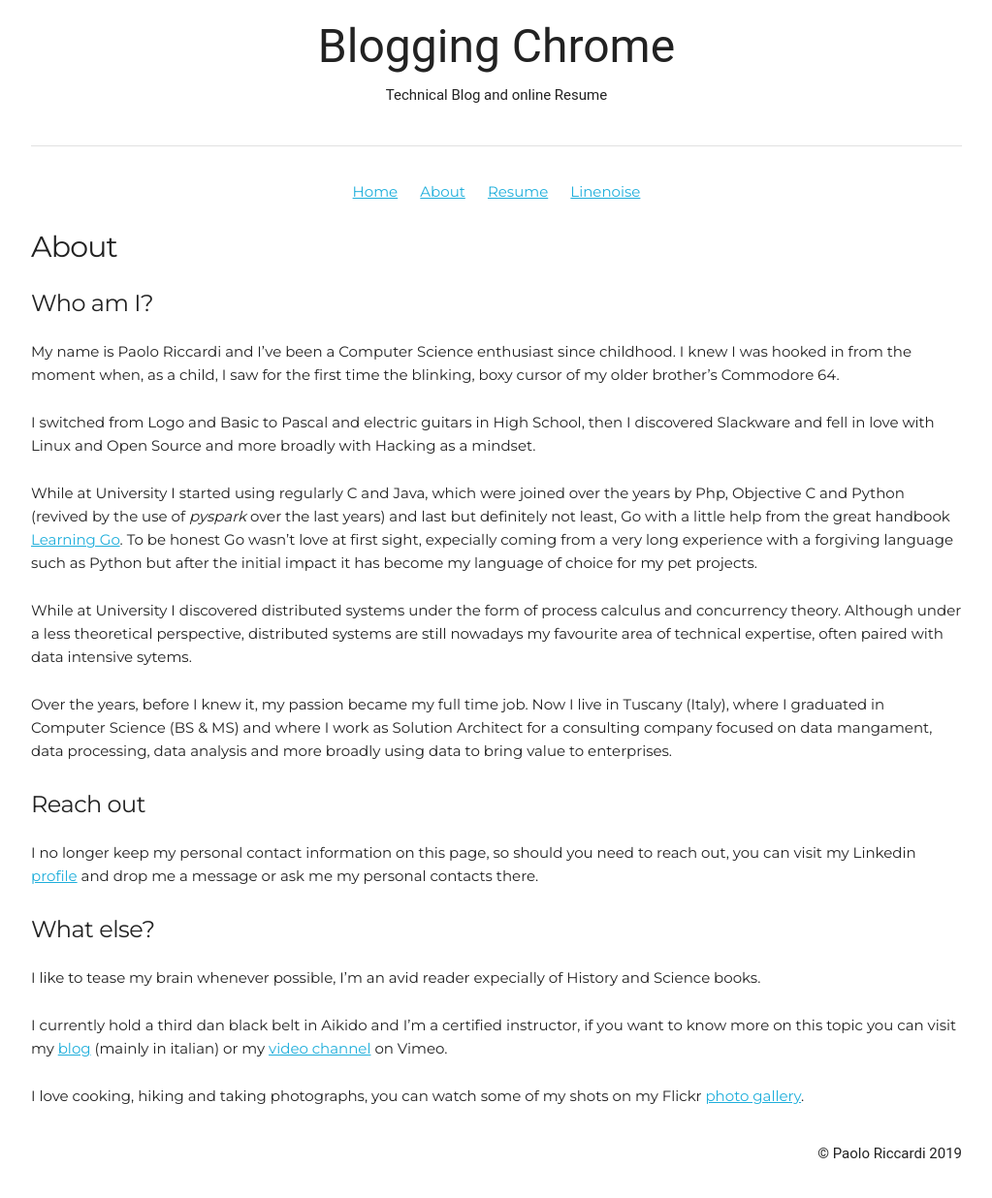
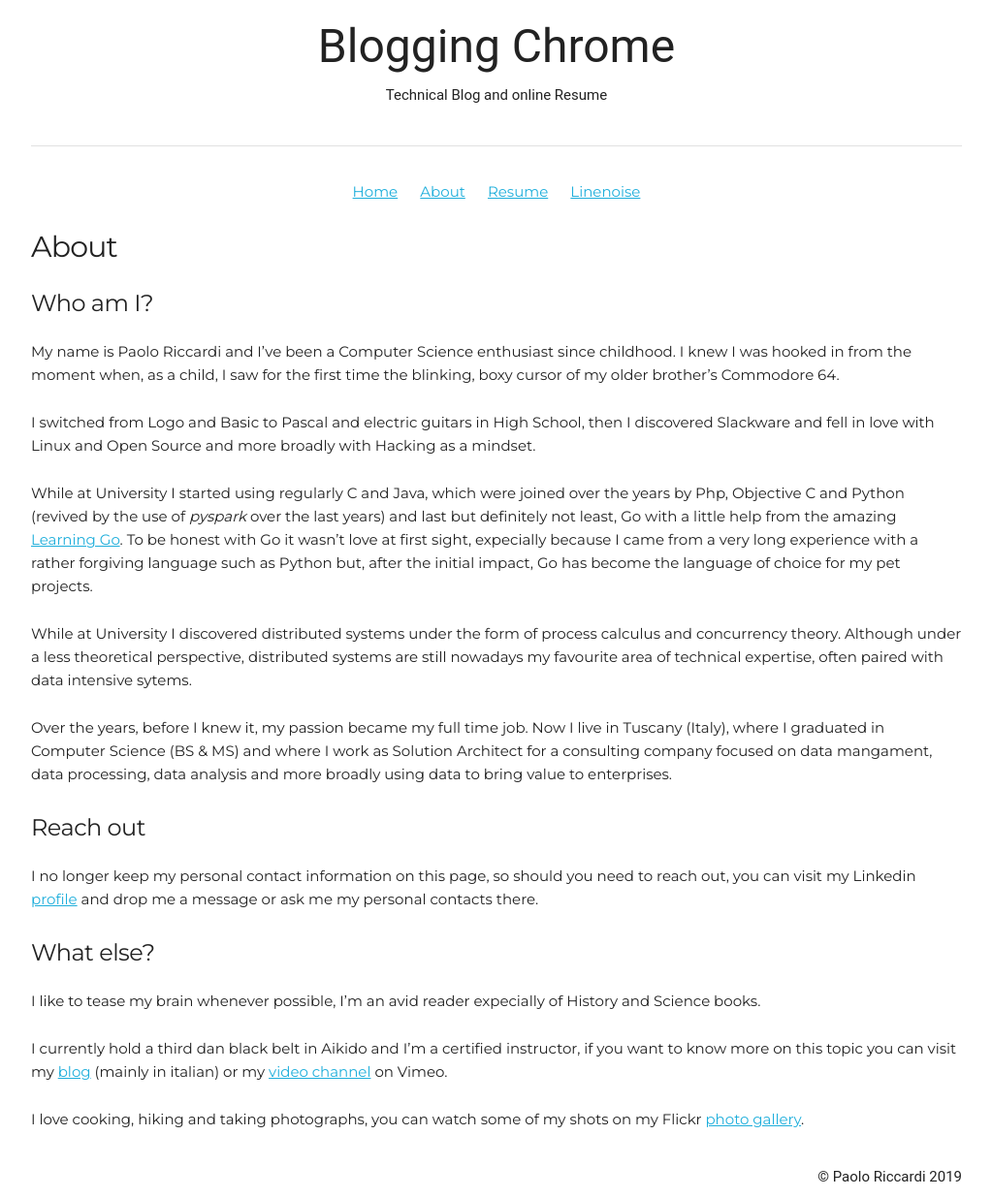
Before and after one commit to paoloriccardi/paoloriccardi.github.io, a Jekyll site: the page built from whoami.md, in a window 1280 px wide. Shown: the whole page at 97% size, without its empty margins (128-1151 px from the left). Built offline with Jekyll 4.4.1, drawn with Linux system fonts in a browser that asks for light colours; before the commit the page ends 1212 px from its top, so only the background shows below that.

Commit message:
fixed whoami

```diff
--- a/whoami.md
+++ b/whoami.md
@@ -12,7 +12,7 @@ I knew I was hooked in from the moment when, as a child, I saw for the first tim
 
 I switched from Logo and Basic to Pascal and electric guitars in High School, then I discovered Slackware and fell in love with Linux and Open Source and more broadly with Hacking as a mindset.
 
-While at University I started using regularly C and Java, which were joined over the years by Php, Objective C and Python (revived by the use of *pyspark* over the last years) and last but definitely not least, Go with a little help from the great handbook [Learning Go](https://www.oreilly.com/library/view/learning-go/9781492077206/){:target="_blank"}. To be honest Go wasn't love at first sight, expecially coming from a very long experience with a forgiving language such as Python but after the initial impact it has become my language of choice for my pet projects.
+While at University I started using regularly C and Java, which were joined over the years by Php, Objective C and Python (revived by the use of *pyspark* over the last years) and last but definitely not least, Go with a little help from the amazing [Learning Go](https://www.oreilly.com/library/view/learning-go/9781492077206/){:target="_blank"}. To be honest with Go it wasn't love at first sight, expecially because I came from a very long experience with a rather forgiving language such as Python but, after the initial impact, Go has become the language of choice for my pet projects.
 
 While at University I discovered distributed systems under the form of process calculus and concurrency theory. Although under a less theoretical perspective, distributed systems are still nowadays my favourite area of technical expertise, often paired with data intensive sytems.
 
```
